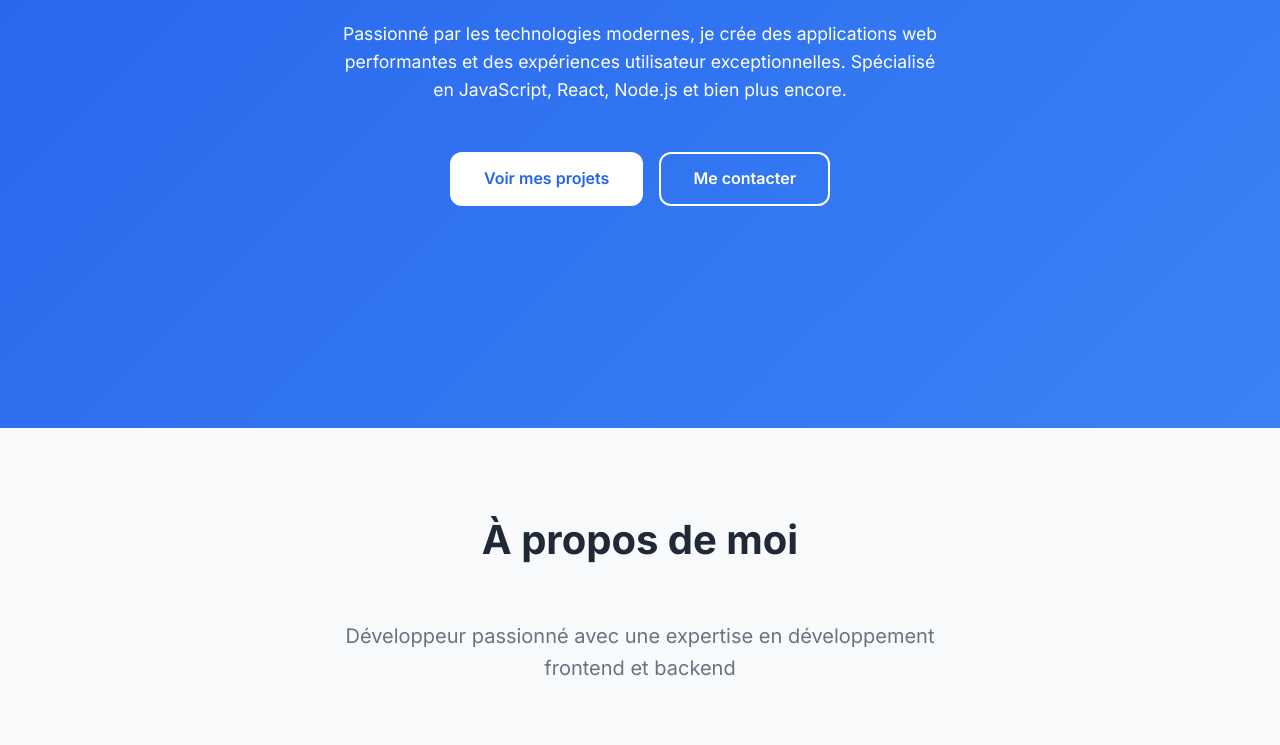
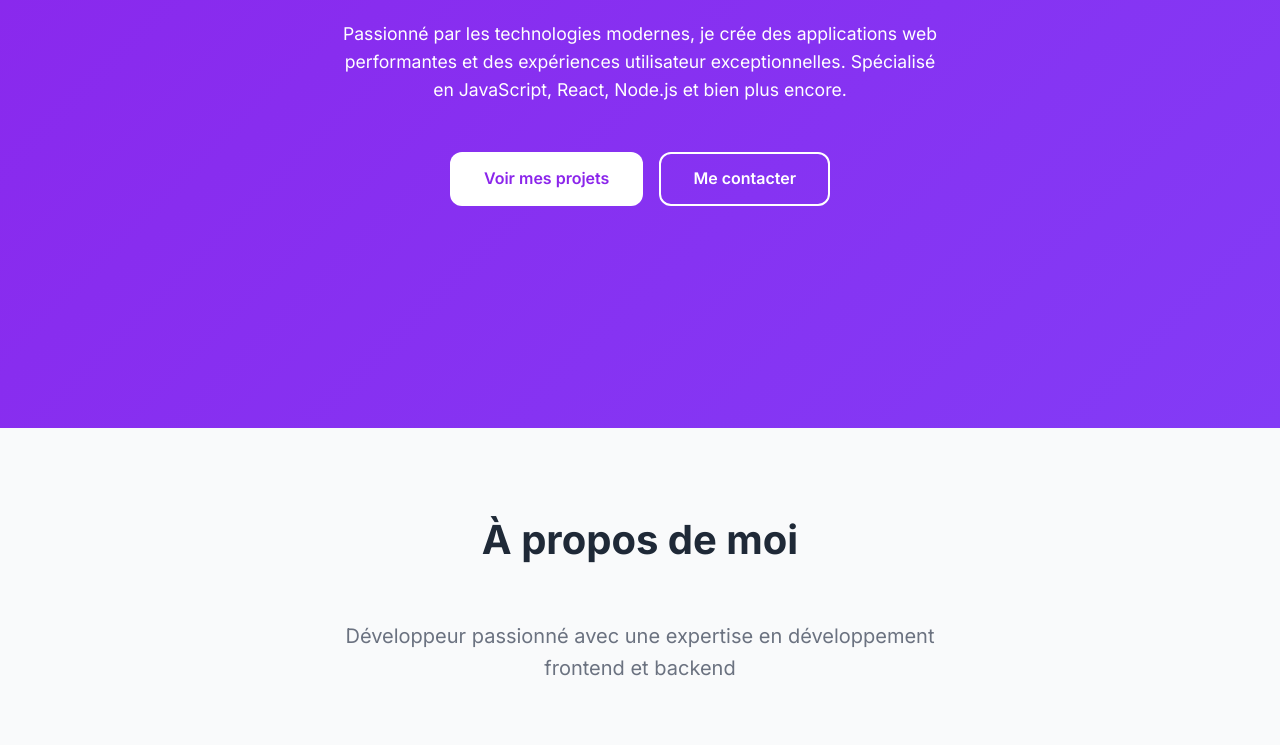
Before and after one commit to shadowforce78/portfolio-v2, a website: page public/index.html in a window 1280 px wide. Shown: the part 452-1197 px from the top of the page. Drawn offline with Linux system fonts and the light colour scheme; no server answers.

Commit message:
👌 IMPROVE: Update contact email and modify primary color variables in CSS

```diff
--- a/public/css/style.css
+++ b/public/css/style.css
@@ -3,9 +3,9 @@
 
 /* CSS Variables pour un thème cohérent */
 :root {
-    --primary-color: #2563eb;
-    --secondary-color: #1e40af;
-    --accent-color: #3b82f6;
+    --primary-color: #8b25eb;
+    --secondary-color: #6e1eaf;
+    --accent-color: #833bf6;
     --text-primary: #1f2937;
     --text-secondary: #6b7280;
     --text-light: #9ca3af;
```
Also changed, not shown: README.md.
